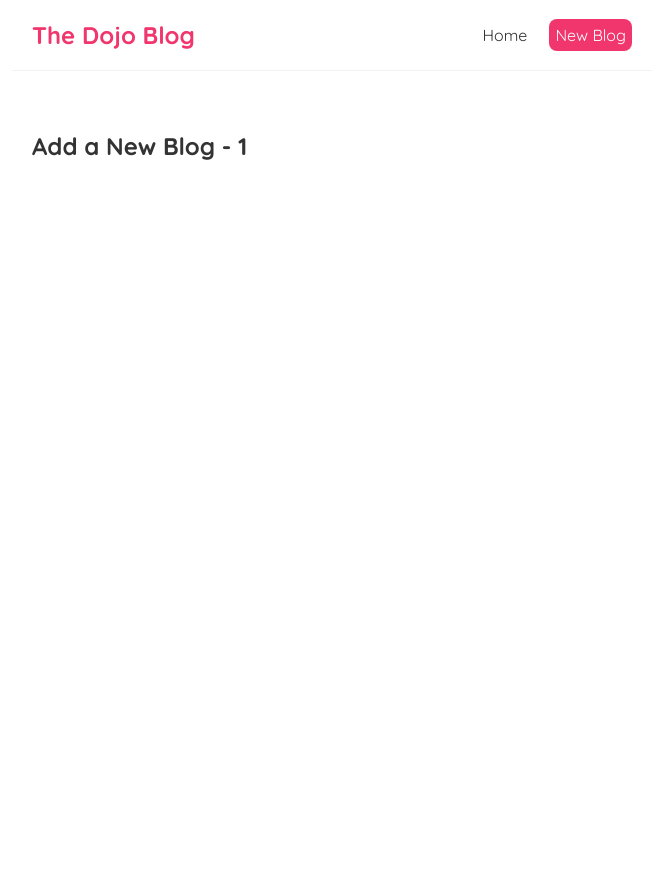
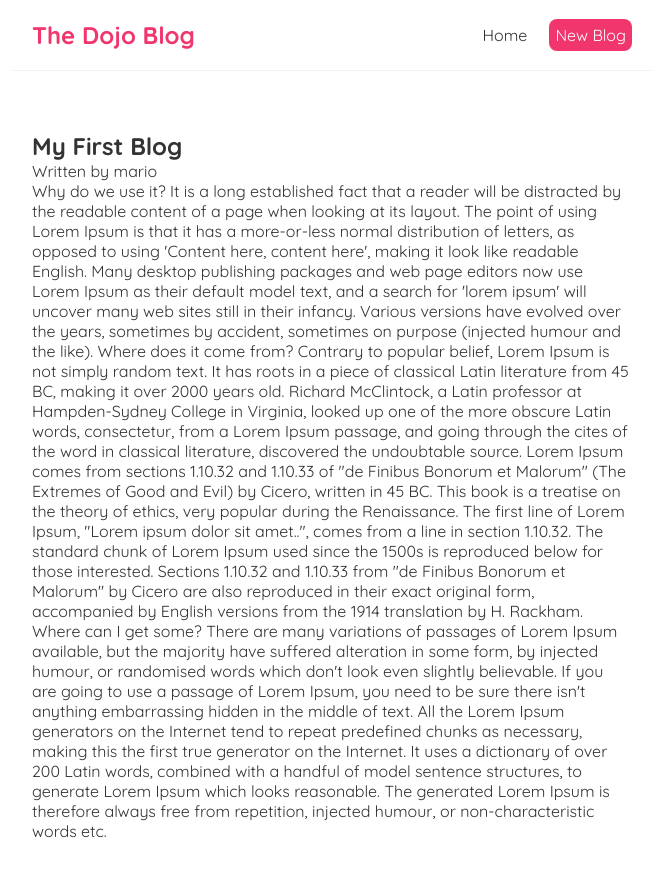
Before and after one commit to jjlin526/React-Blog, a React (Create React App) app in the folder dojo-blog/: page /blogs/1 in a window 1280 px wide. Shown: the top 876 px of the page, without its empty margins (308-971 px from the left). Before the commit the page ends 800 px from the top, so only its background shows below. Built offline with nearby package versions, Linux system fonts and the light colour scheme; data requests are answered from the project's data file.

Commit message:
Fetch and display blog data: title, author and body

```diff
--- a/dojo-blog/src/BlogDetails.js
+++ b/dojo-blog/src/BlogDetails.js
@@ -1,10 +1,25 @@
 import { useParams } from "react-router-dom";
+import useFetch from "./useFetch";
 
 const BlogDetails = () => {
   const { id } = useParams();
+  const {
+    data: blog,
+    error,
+    isPending,
+  } = useFetch("http://localhost:8000/blogs/" + id);
+
   return (
     <div className="blog-details">
-      <h2>Add a New Blog - {id}</h2>
+      {isPending && <div>Loading...</div>}
+      {error && <div>{error}</div>}
+      {blog && (
+        <article>
+          <h2>{blog.title}</h2>
+          <p>Written by {blog.author}</p>
+          <div>{blog.body}</div>
+        </article>
+      )}
     </div>
   );
 };
```
